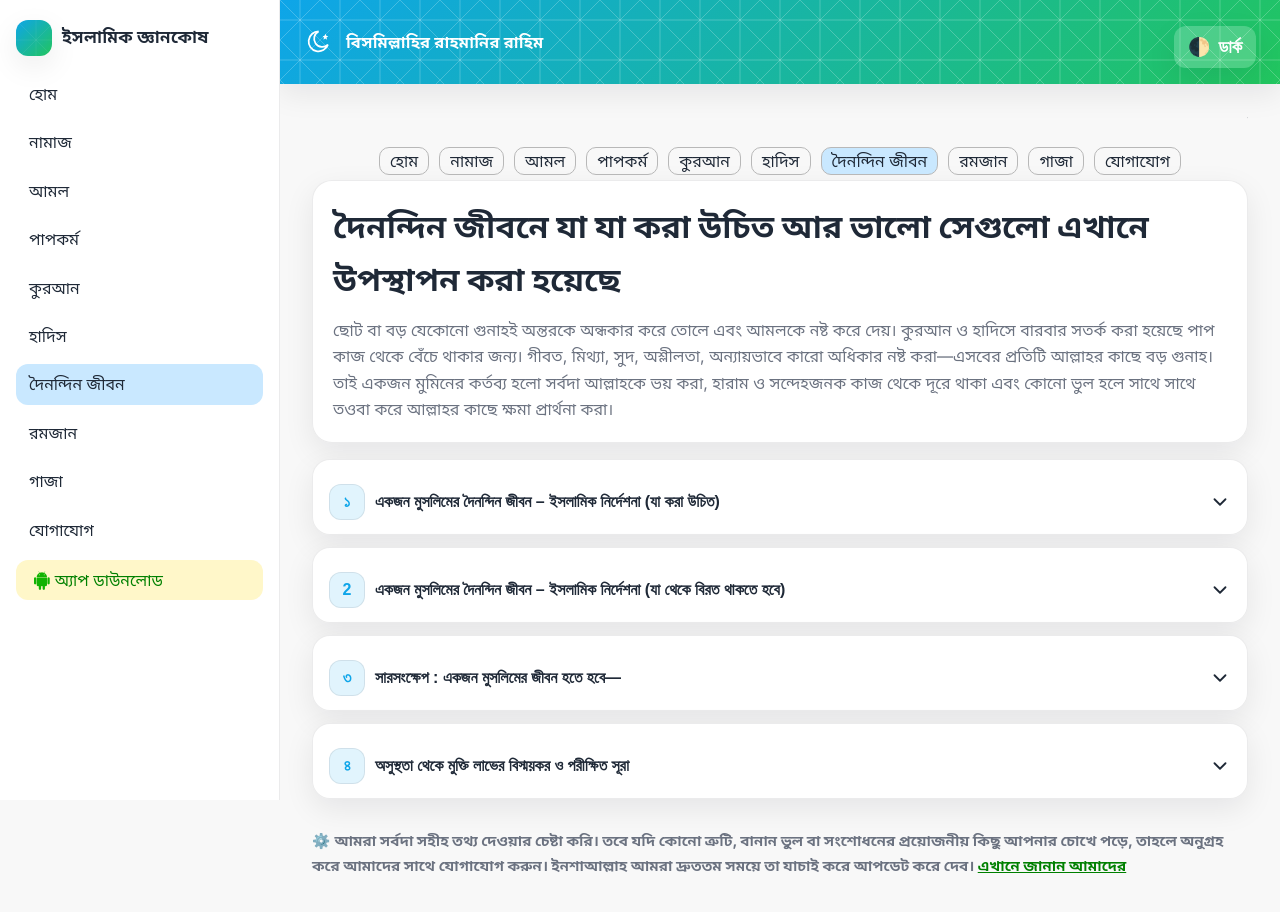
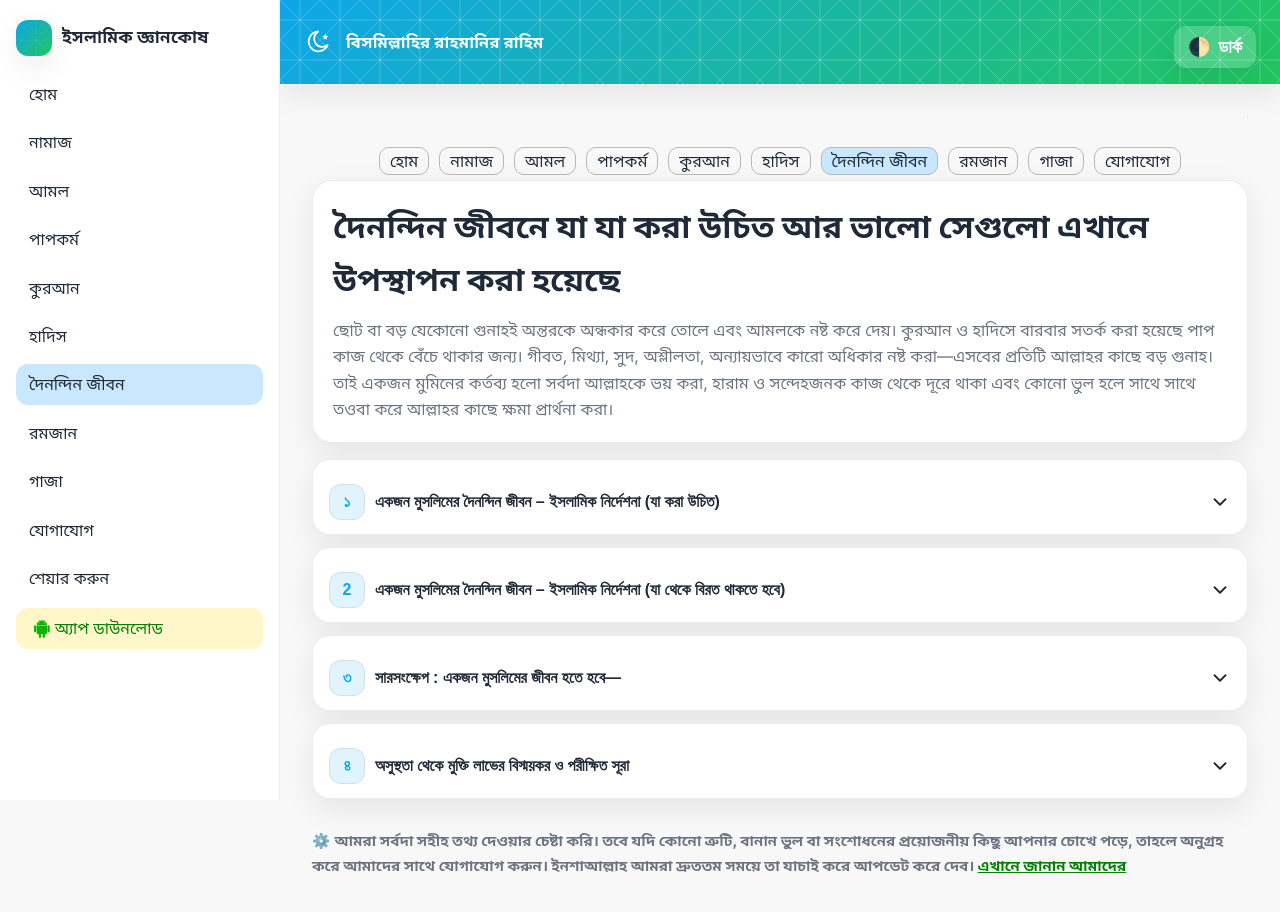
Before and after one commit to SaminSekh/sohoje, a plain HTML site: page pages/jibon.html in a window 1280 px wide. Drawn offline with Linux system fonts and the light colour scheme.

Commit message:
Update jibon.html

```diff
--- a/pages/jibon.html
+++ b/pages/jibon.html
@@ -56,6 +56,7 @@
         <a href="Ramadan.html">রমজান</a>
         <a href="gaja.html">গাজা</a>
         <a href="contact.html">যোগাযোগ</a>
+        <a href="#" id="ShareSite">শেয়ার করুন</a>
       </nav>
       <div style="margin-top:auto"></div>
       <div class="small" id="installBtn"><i class="fa fa-android" style="font-size:20px;color:rgb(17, 179, 2); margin-right: 5px;"></i>অ্যাপ ডাউনলোড</div>
```
